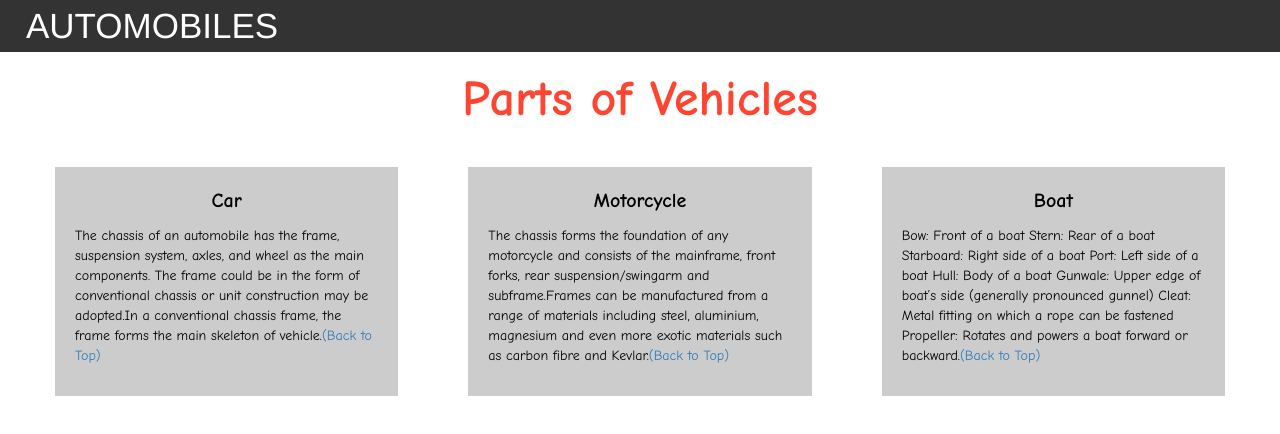
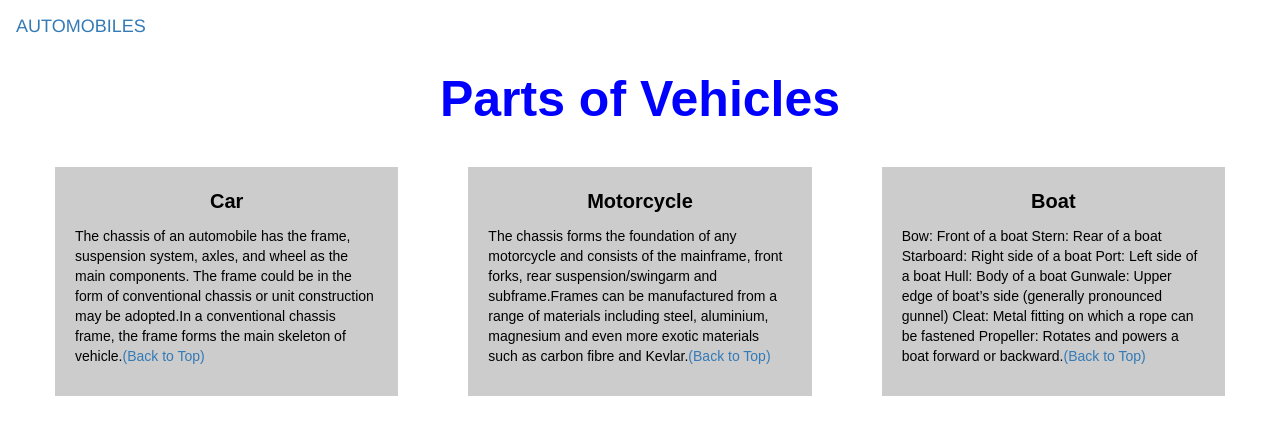
Before and after one commit to Vermillion3/Module3_Week3, a plain HTML site: page index.html in a window 1280 px wide. Drawn offline with nearby package versions, Linux system fonts and the light colour scheme.

Commit message:
Update style.css

```diff
--- a/style.css
+++ b/style.css
@@ -1,28 +1,3 @@
-b.container-fluid {
-    margin: 0;
-    padding: 0;
-}
-
-.navbar {
-    border-radius: 0px;
-    background-color: rgba(0,0,0,0.8);
-}
-
-.navbar-brand {
-    font-size: 35px;
-    color: white;
-    padding-left: 25px;
-}
-
-    .navbar-brand:hover {
-        color: white;
-    }
-
-.nav {
-    margin: 0;
-    padding: 0;
-}
-
 .navbar-nav {
     font-size: 25px;
     text-align: center;
@@ -43,9 +18,9 @@ b.container-fluid {
 .main-title {
     margin-bottom: 15px;
     text-align: center;
-    color: #ff4532;
+    color: #0000ff;
     font-size: 50px;
-    font-family: "Comic Sans MS", cursive, sans-serif;
+    font-family: "Montserrat", sans-serif;
     font-weight: bold;
 }
 
@@ -81,7 +56,7 @@ li {
     height: auto;
     color: black;
     background-color: rgba(0,0,0,0.2);
-    font-family: "Comic Sans MS", cursive, sans-serif;
+    font-family: "Montserrat", sans-serif;
     padding: 20px;
 }
 
```
